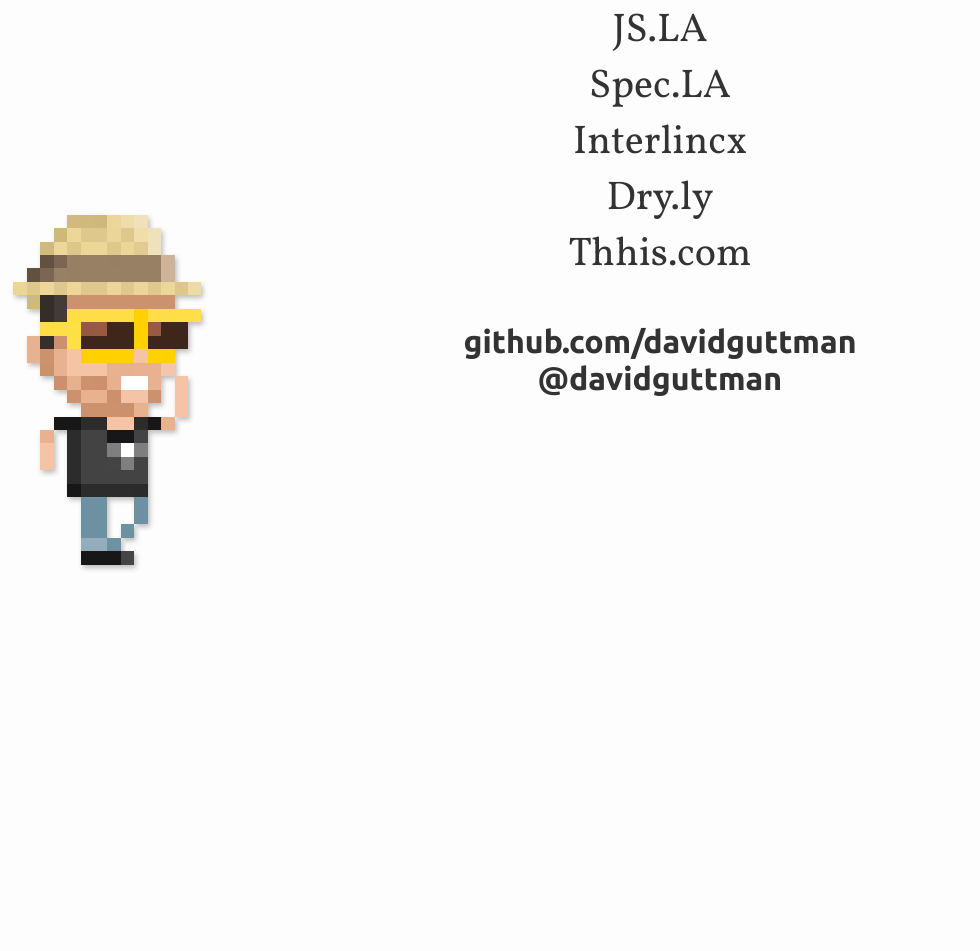
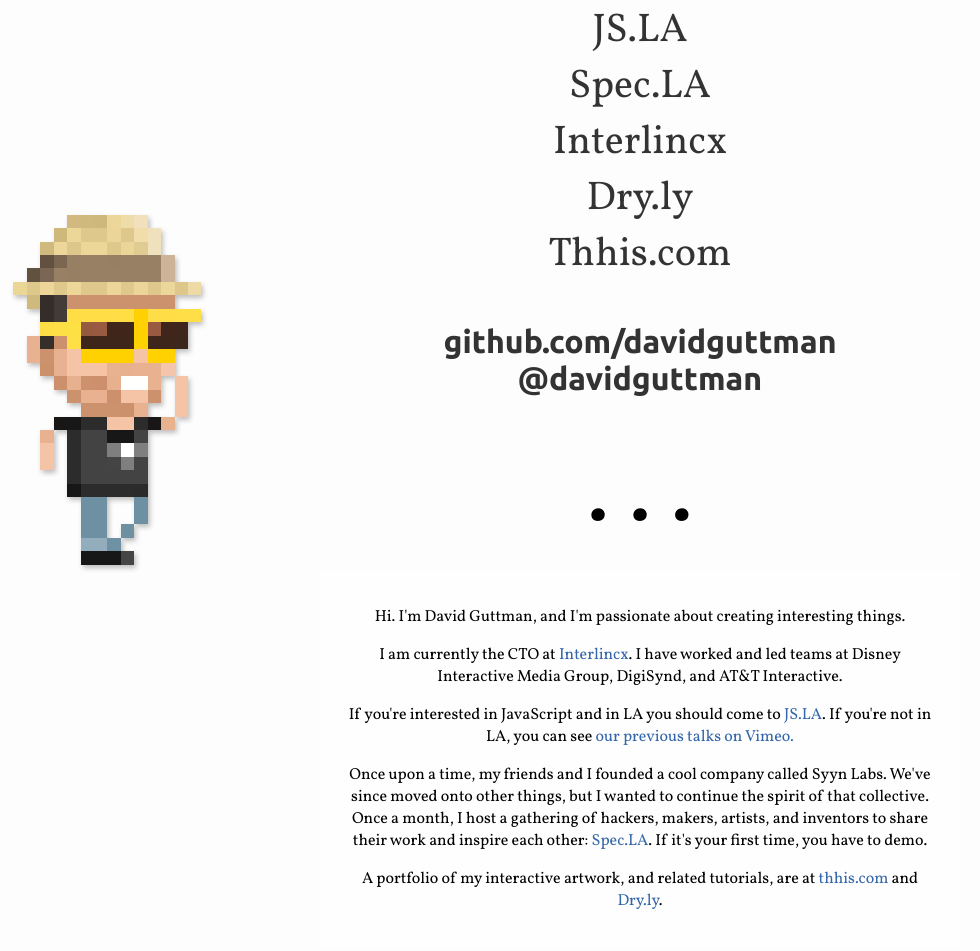
Before and after one commit to davidguttman/davidguttman.com, a plain HTML site: page index.html in a window 1280 px wide. Shown: the part 237-1188 px from the top of the page, without its empty margins (0-980 px from the left). Before the commit the page ends 800 px from the top, so only its background shows below. Drawn offline with Linux system fonts and the light colour scheme.

Commit message:
added about

```diff
--- a/index.html
+++ b/index.html
@@ -8,7 +8,6 @@
   <style type="text/css">
     html {
       padding: 50px;
-      overflow: hidden;
     }
 
     body {
@@ -42,6 +41,7 @@
 
     ul {
       list-style-type: none;
+      padding: 0;
     }
 
     .projects {
@@ -58,11 +58,51 @@
       left: 10px;
       z-index: -1;
     }
+
+    .about {
+      display: none;
+      width: 600px;
+      padding: 20px;
+      margin: 0 auto;
+      background: rgba(255,255,255,0.5);
+    }
+
+    .about a {
+      color: #36a;
+    }
+
+    .separator {
+      font-size: 600%;
+    }
+
   </style>
 </head>
 <body>
   <h1>David Guttman</h1>
   <h2>Organizer, Maker of Things, CTO</h2>
+
+  <div class="about">
+    <p>
+      Hi. I'm David Guttman, and I'm passionate about creating interesting things.
+    </p>
+
+    <p>
+      I am currently the CTO at <a href="http://www.interlincx.com">Interlincx</a>. I have worked and led teams at Disney Interactive Media Group, DigiSynd, and AT&amp;T Interactive.
+    </p>
+
+    <p>
+      If you're interested in JavaScript and in LA you should come to <a href="http://js.la">JS.LA</a>. If you're not in LA, you can see <a href="https://vimeo.com/jsla/videos">our previous talks on Vimeo.</a>
+    </p>
+
+    <p>
+      Once upon a time, my friends and I founded a cool company called Syyn Labs. We've since moved onto other things, but I wanted to continue the spirit of that collective. Once a month, I host a gathering of hackers, makers, artists, and inventors to share their work and inspire each other: <a href="http://spec.la">Spec.LA</a>. If it's your first time, you have to demo.
+    </p>
+
+    <p>
+      A portfolio of my interactive artwork, and related tutorials, are at <a href="http://thhis.com">thhis.com</a> and <a href="http://dry.ly">Dry.ly</a>.
+    </p>
+
+  </div>
 
   <div class="projects">
     <ul>
@@ -95,9 +135,22 @@
     </ul>
   </div>
 
+  <div class="separator">. . .</div>
+
   <div class="avatar">
     <img src="avatar.png">
   </div>
+
+  <script>
+    var about = document.querySelector('.about');
+    document.body.removeChild(about)
+    document.body.appendChild(about)
+    about.style.display = 'block'
+
+    var margin = (window.innerHeight - about.offsetTop)
+    if (margin > 0) about.style.marginTop = margin + 'px'
+
+  </script>
 
   <script type="text/javascript">
     var gaJsHost = (("https:" == document.location.protocol) ? "https://ssl." : "http://www.");
```
